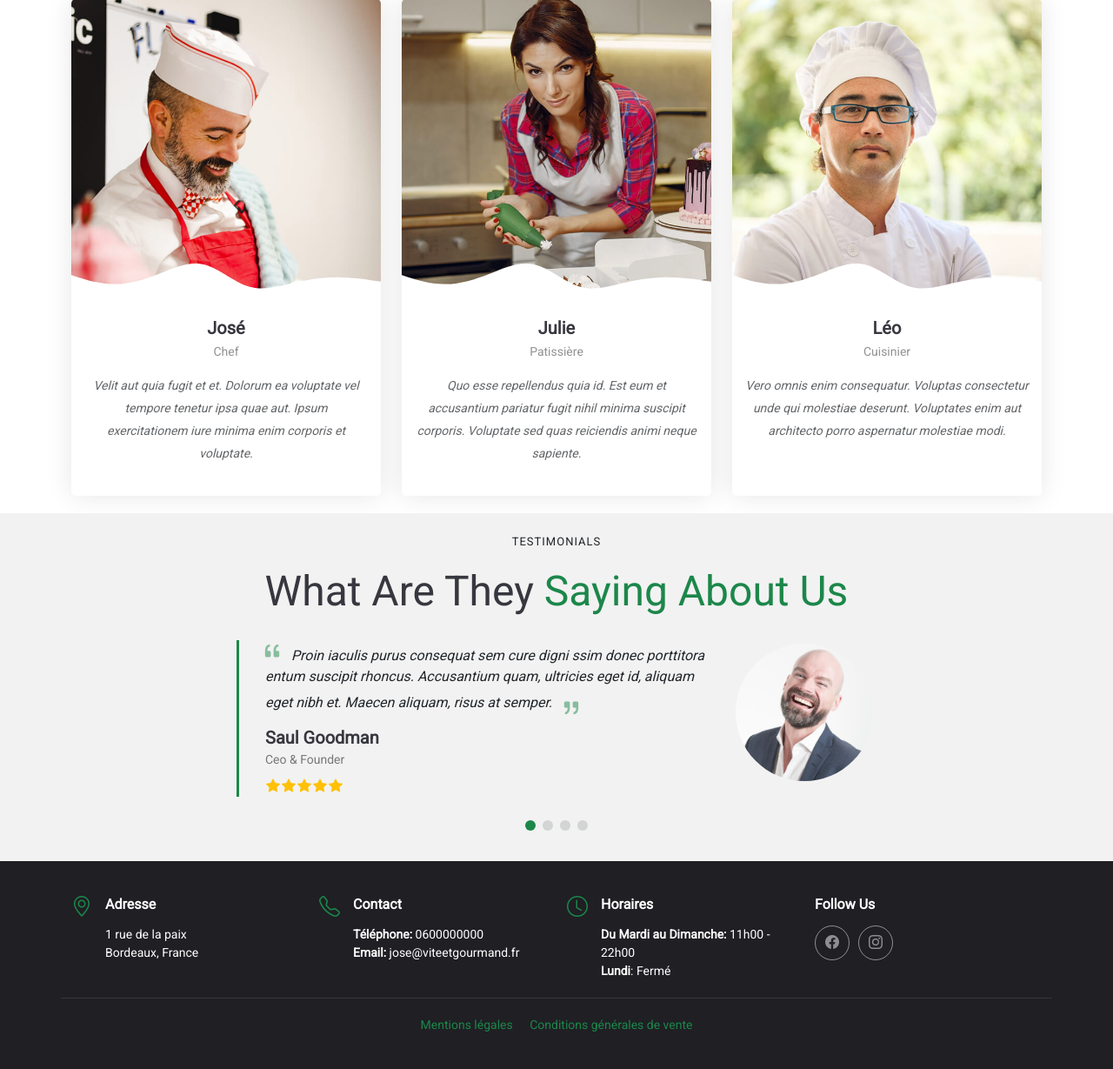
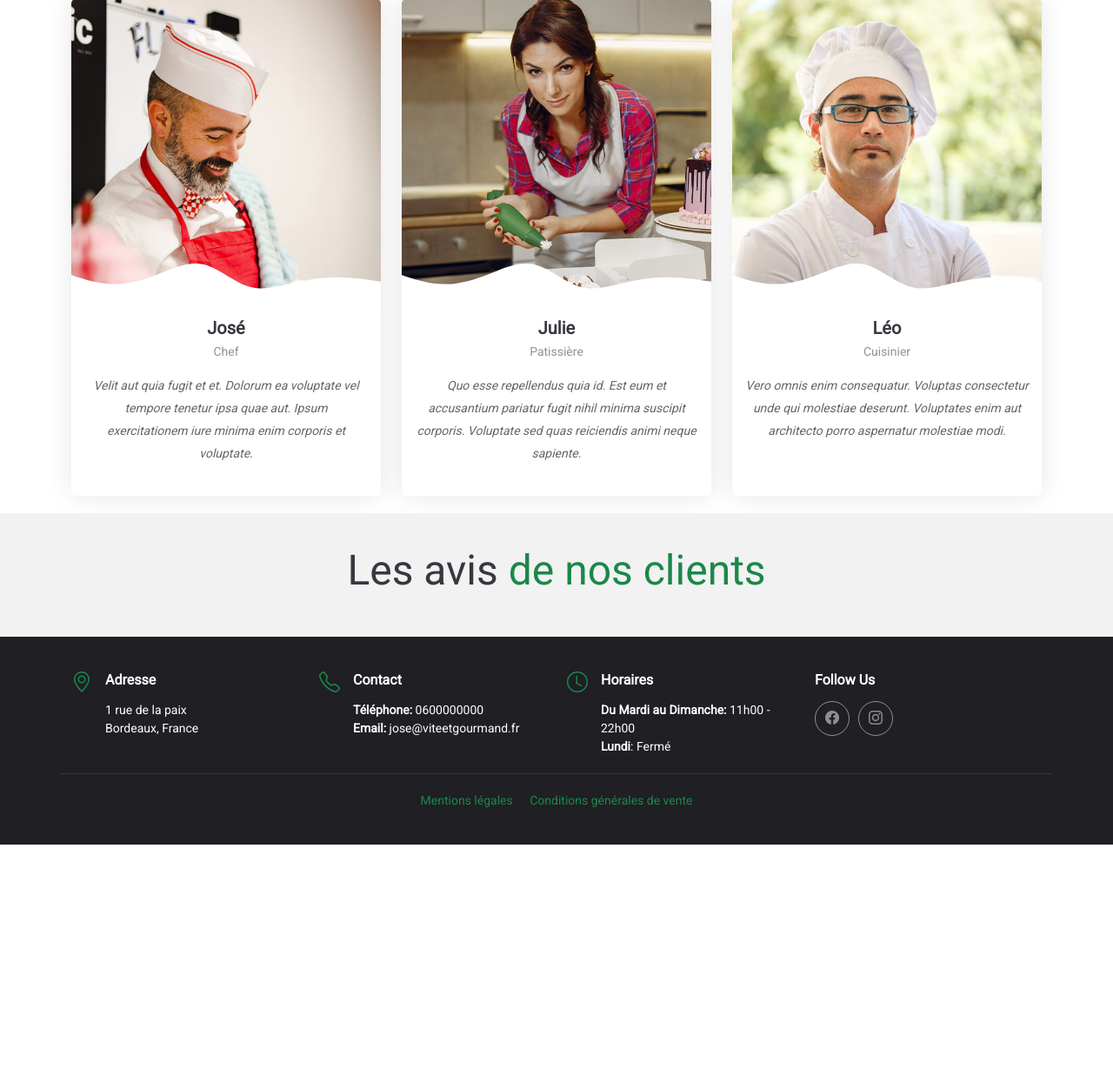
Before and after one commit to QuentinHannappe/vite-et-gourmand, a Symfony app: template templates/home/index.html.twig in a window 1280 px wide. Shown: the part 832-2061 px from the top of the page at 87% size. After the commit the page ends 1803 px from the top, so only its background shows below. Run offline with Twig, Linux system fonts and the light colour scheme; the template is opened without the code that fills it, so the values that code supplies are empty; some libraries are stand-ins or nearby versions.

Commit message:
avis accueil

```diff
--- a/templates/home/index.html.twig
+++ b/templates/home/index.html.twig
@@ -124,15 +124,11 @@
 
 <!-- Testimonials Section -->
 <section id="testimonials" class="testimonials section light-background">
+    <div class="container section-title">
+        <p>Les avis <span class="description-title">de nos clients</span></p>
+    </div>
 
-      <!-- Section Title -->
-      <div class="container section-title" data-aos="fade-up">
-        <h2>TESTIMONIALS</h2>
-        <p>What Are They <span class="description-title">Saying About Us</span></p>
-      </div><!-- End Section Title -->
-
-      <div class="container" data-aos="fade-up" data-aos-delay="100">
-
+    <div class="container">
         <div class="swiper init-swiper">
             <script type="application/json" class="swiper-config">
 {
@@ -141,7 +137,7 @@
     "autoplay": {
         "delay": 5000
     },
-              "slidesPerView": "auto",
+    "slidesPerView": "3",
     "pagination": {
         "el": ".swiper-pagination",
         "type": "bullets",
@@ -151,108 +147,25 @@
 </script>
             <div class="swiper-wrapper">
 
+                {% for unAvis in avis %}
                 <div class="swiper-slide">
                     <div class="testimonial-item">
-                <div class="row gy-4 justify-content-center">
-                  <div class="col-lg-6">
-                    <div class="testimonial-content">
-                      <p>
-                        <i class="bi bi-quote quote-icon-left"></i>
-                        <span>Proin iaculis purus consequat sem cure digni ssim donec porttitora entum suscipit rhoncus. Accusantium quam, ultricies eget id, aliquam eget nibh et. Maecen aliquam, risus at semper.</span>
-                        <i class="bi bi-quote quote-icon-right"></i>
-                      </p>
-                      <h3>Saul Goodman</h3>
-                      <h4>Ceo &amp; Founder</h4>
+                        <p>{{ unAvis.commentaire }}</p>
+                        <h3>{{ unAvis.commande.users.prenom }}</h3>
                         <div class="stars">
-                        <i class="bi bi-star-fill"></i><i class="bi bi-star-fill"></i><i class="bi bi-star-fill"></i><i class="bi bi-star-fill"></i><i class="bi bi-star-fill"></i>
+                            {% for i in 1..unAvis.note %}
+                                <i class="bi bi-star-fill"></i>
+                            {% endfor %}
                         </div>
                     </div>
                 </div>
-                  <div class="col-lg-2 text-center">
-                    <img src="{{ asset('assets/img/testimonials/testimonials-1.jpg') }}" class="img-fluid testimonial-img" alt="">
-                  </div>
-                </div>
-              </div>
-            </div><!-- End testimonial item -->
-
-            <div class="swiper-slide">
-              <div class="testimonial-item">
-                <div class="row gy-4 justify-content-center">
-                  <div class="col-lg-6">
-                    <div class="testimonial-content">
-                      <p>
-                        <i class="bi bi-quote quote-icon-left"></i>
-                        <span>Export tempor illum tamen malis malis eram quae irure esse labore quem cillum quid cillum eram malis quorum velit fore eram velit sunt aliqua noster fugiat irure amet legam anim culpa.</span>
-                        <i class="bi bi-quote quote-icon-right"></i>
-                      </p>
-                      <h3>Sara Wilsson</h3>
-                      <h4>Designer</h4>
-                      <div class="stars">
-                        <i class="bi bi-star-fill"></i><i class="bi bi-star-fill"></i><i class="bi bi-star-fill"></i><i class="bi bi-star-fill"></i><i class="bi bi-star-fill"></i>
-                      </div>
-                    </div>
-                  </div>
-                  <div class="col-lg-2 text-center">
-                    <img src="{{ asset('assets/img/testimonials/testimonials-2.jpg') }}" class="img-fluid testimonial-img" alt="">
-                  </div>
-                </div>
-              </div>
-            </div><!-- End testimonial item -->
-
-            <div class="swiper-slide">
-              <div class="testimonial-item">
-                <div class="row gy-4 justify-content-center">
-                  <div class="col-lg-6">
-                    <div class="testimonial-content">
-                      <p>
-                        <i class="bi bi-quote quote-icon-left"></i>
-                        <span>Enim nisi quem export duis labore cillum quae magna enim sint quorum nulla quem veniam duis minim tempor labore quem eram duis noster aute amet eram fore quis sint minim.</span>
-                        <i class="bi bi-quote quote-icon-right"></i>
-                      </p>
-                      <h3>Jena Karlis</h3>
-                      <h4>Store Owner</h4>
-                      <div class="stars">
-                        <i class="bi bi-star-fill"></i><i class="bi bi-star-fill"></i><i class="bi bi-star-fill"></i><i class="bi bi-star-fill"></i><i class="bi bi-star-fill"></i>
-                      </div>
-                    </div>
-                  </div>
-                  <div class="col-lg-2 text-center">
-                    <img src="{{ asset('assets/img/testimonials/testimonials-3.jpg') }}" class="img-fluid testimonial-img" alt="">
-                  </div>
-                </div>
-              </div>
-            </div><!-- End testimonial item -->
-
-            <div class="swiper-slide">
-              <div class="testimonial-item">
-                <div class="row gy-4 justify-content-center">
-                  <div class="col-lg-6">
-                    <div class="testimonial-content">
-                      <p>
-                        <i class="bi bi-quote quote-icon-left"></i>
-                        <span>Fugiat enim eram quae cillum dolore dolor amet nulla culpa multos export minim fugiat minim velit minim dolor enim duis veniam ipsum anim magna sunt elit fore quem dolore labore illum veniam.</span>
-                        <i class="bi bi-quote quote-icon-right"></i>
-                      </p>
-                      <h3>John Larson</h3>
-                      <h4>Entrepreneur</h4>
-                      <div class="stars">
-                        <i class="bi bi-star-fill"></i><i class="bi bi-star-fill"></i><i class="bi bi-star-fill"></i><i class="bi bi-star-fill"></i><i class="bi bi-star-fill"></i>
-                      </div>
-                    </div>
-                  </div>
-                  <div class="col-lg-2 text-center">
-                    <img src="{{ asset('assets/img/testimonials/testimonials-4.jpg') }}" class="img-fluid testimonial-img" alt="">
-                  </div>
-                </div>
-              </div>
-            </div><!-- End testimonial item -->
+                {% endfor %}
 
             </div>
           <div class="swiper-pagination"></div>
         </div>
+    </div>
+</section>
 
-      </div>
-
-    </section><!-- /Testimonials Section -->
 
 {% endblock %}
```
Also changed, not shown: src/Controller/HomeController.php (+5 -2 lines). Lines whose indentation alone changed are shown as unchanged.
